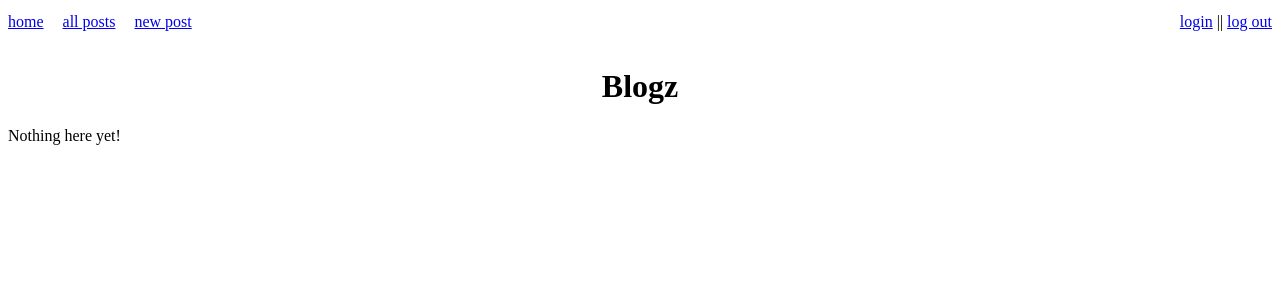
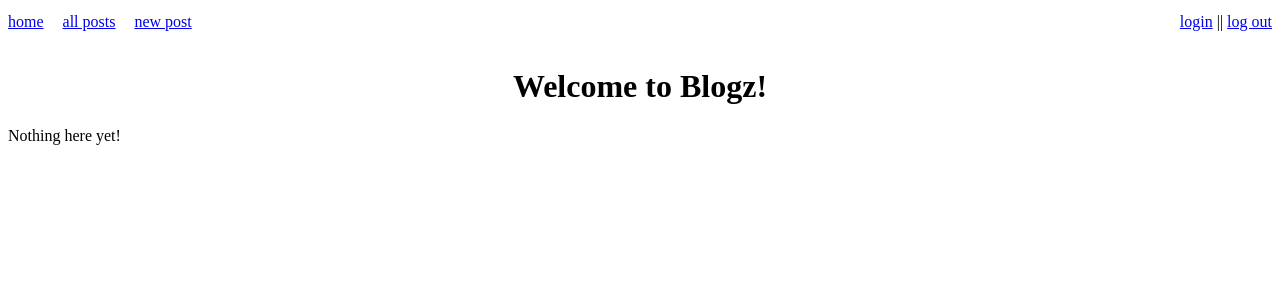
Before and after one commit to lyozaa/blogz, a Flask app: page / in a window 1280 px wide. Shown: the top 307 px of the page. Run offline with Flask 2, Linux system fonts and the light colour scheme.

Commit message:
Finshedgit add .

```diff
--- a/main.py
+++ b/main.py
@@ -55,9 +55,15 @@ def login():
             return render_template("login.html")
         else:
             session["username"] = username
+            # session['logged_in']=True ----------- need flask-login module for this kind of thing, i think
             flash("Logged In!", category="success")
             return redirect("/newpost")
     else:
+        # if:
+        #     session['logged_in']=True:
+        #     flash("You're already logged in!", category=error)
+        #     return redirect("/blog")
+        # else:
         return render_template("login.html")
 
 
--- a/templates/base.html
+++ b/templates/base.html
@@ -22,13 +22,11 @@
                 display: inline-block;
                 margin-top: 5px;
             }
-
             nav ul li{
                 list-style: none;
                 display: inline-block;
                 margin-right: 15px;
             }
-
             .user-account{
                 list-style: none;
                 display: inline-block;
--- a/templates/index.html
+++ b/templates/index.html
@@ -1,7 +1,7 @@
 {% extends "base.html" %}
 
 {% block content %}
-        <h1>Blogz</h1>
+        <h1>Welcome to Blogz!</h1>
 
         {% if users|length == 0 %}
         <p>Nothing here yet!</p>
```
